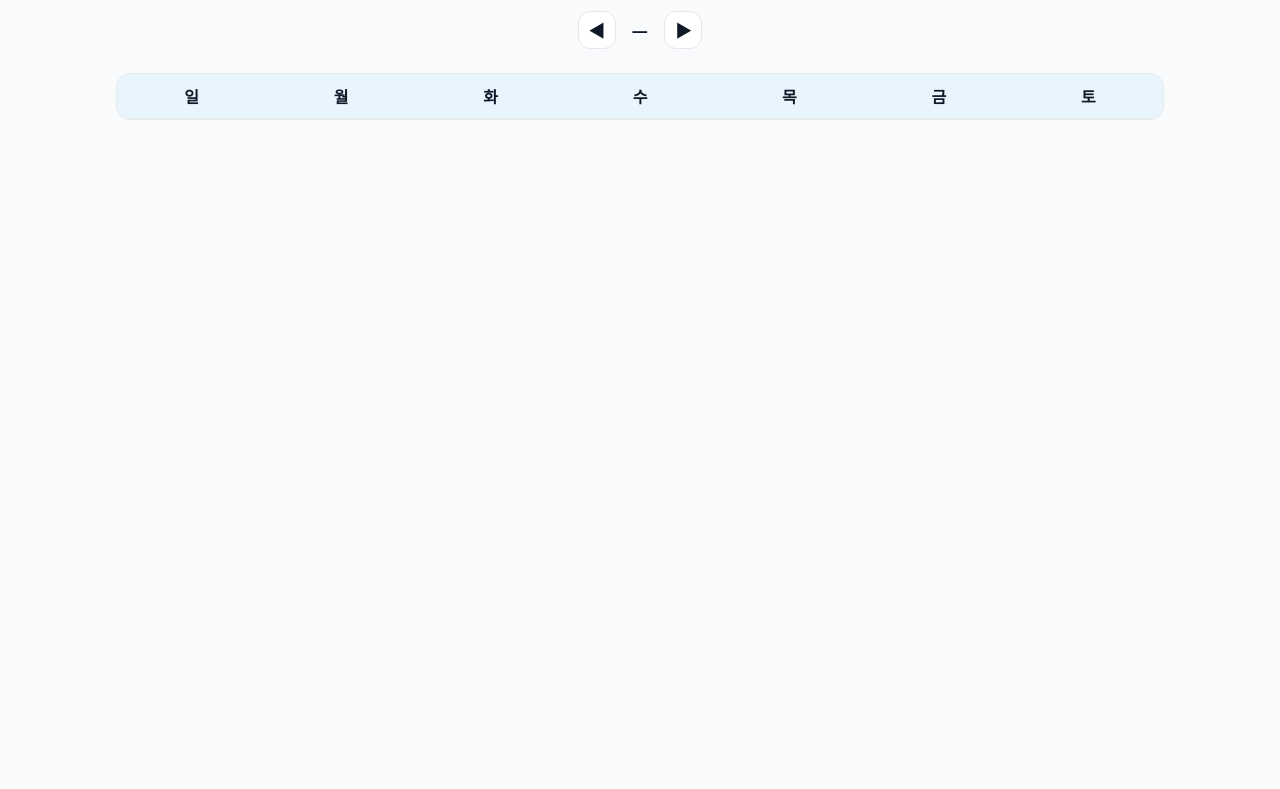
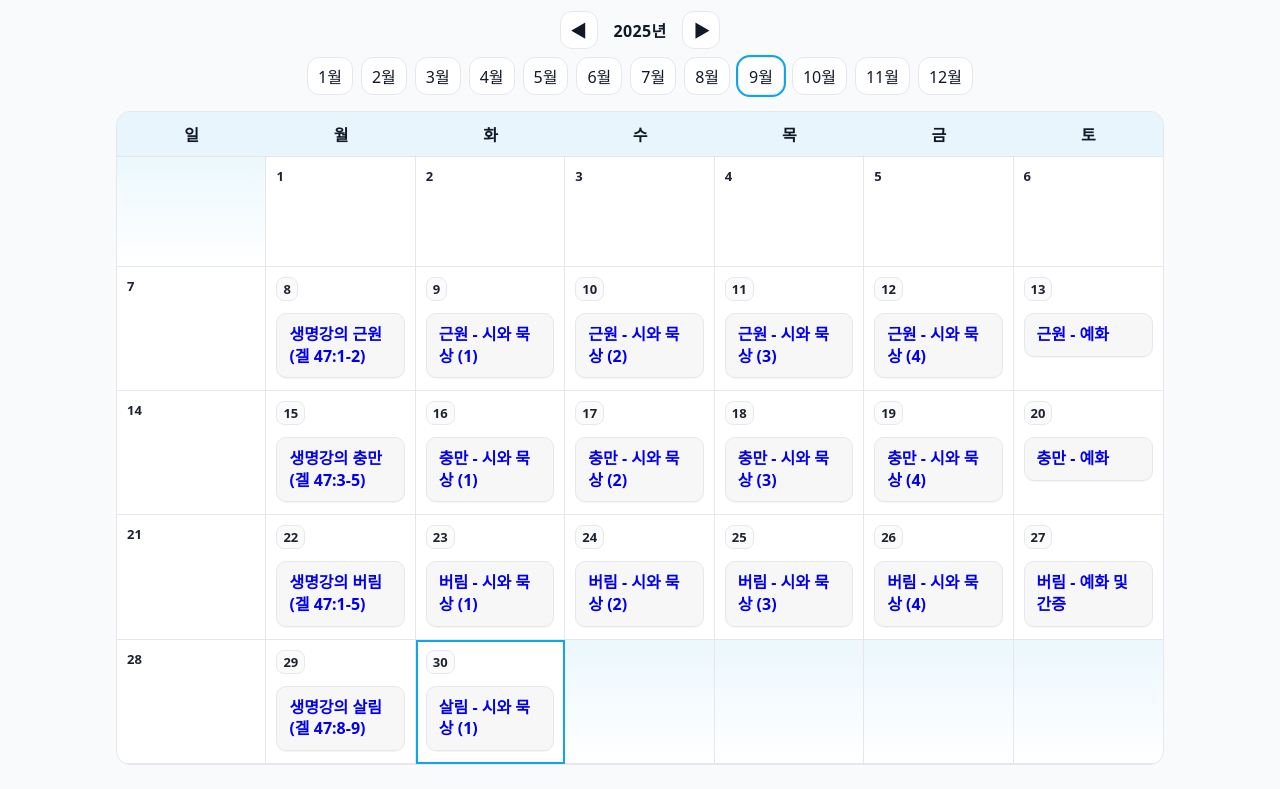
Before and after one commit to noemisuh/streams-of-the-word, a plain HTML site: page index02.html in a window 1280 px wide. Shown: the part 88-877 px from the top of the page. Before the commit the page ends 800 px from the top, so only its background shows below. Drawn offline with Linux system fonts and the light colour scheme.

Commit message:
Update index02.html

```diff
--- a/index02.html
+++ b/index02.html
@@ -41,7 +41,7 @@
     .date{font-weight:800;font-size:13px;opacity:.95}
     .date a{color:inherit;text-decoration:none;display:inline-block;padding:2px 6px;border:1px solid var(--line);border-radius:8px;background:rgba(0,0,0,.02)}
 
-    /* 제목: 둥근 박스(titleCard) 스타일 */
+    /* 제목: 둥근 박스(titleCard) */
     .titleCard{
       margin-top: 4px;
       padding: 10px 12px;
@@ -62,17 +62,13 @@
 
     .empty{background:linear-gradient(180deg, color-mix(in oklab, var(--accent) 8%, transparent), transparent)}
     .today{outline:2px solid var(--accent); outline-offset:-2px;}
-    #cal-status{position:sticky;top:0;z-index:9999;margin:0 16px 8px;padding:8px 12px;font:13px/1.2 ui-sans-serif,system-ui;border-radius:8px}
+    /* 상태배지 완전 제거: 요소도 만들지 않으므로 숨김 스타일 불필요 */
     @media (max-width:720px){ .day{min-height:96px} .titleCard .title a{font-size:var(--title-size-sm)} }
-
-  /* ...기존 스타일... */
-  #cal-status{ display:none !important; }
   </style>
 </head>
 <body>
   <noscript>이 페이지는 자바스크립트가 필요합니다.</noscript>
   <div class="wrap">
-    <div id="cal-status" aria-live="polite" hidden></div>
     <header class="brand">
       <span class="dot" aria-hidden="true"></span>
       <h1 class="title-site">말씀따라 흐르는 샘물</h1>
@@ -93,15 +89,16 @@
 
   <!-- 스크립트는 이 한 개만! (정규식/async 없음) -->
   <script type="text/javascript">
+  (function(){
     // ===== URL (가드 포함) =====
     var u = new URL(location.href);
 
-// year 가드 (연도 숫자 아니면 올해로)
+    // year 가드 (숫자 아니면 올해)
     var rawY = u.searchParams.get('y') || u.searchParams.get('year');
     var Y = parseInt(rawY, 10);
     if (!Number.isFinite(Y)) { Y = (new Date()).getFullYear(); }
 
-// month 가드 (1~12 아니면 현재 월로)
+    // month 가드 (1~12 아니면 현재 월)
     var rawM = u.searchParams.get('m') || u.searchParams.get('month');
     var M = parseInt(rawM, 10);
     if (!(M >= 1 && M <= 12)) { M = (new Date()).getMonth() + 1; }
@@ -110,36 +107,37 @@ if (!(M >= 1 && M <= 12)) { M = (new Date()).getMonth() + 1; }
     var lang = (u.searchParams.get('lang') || 'ko').toLowerCase();
 
     // ===== 요소 =====
-    var statusEl=document.getElementById('cal-status');
-    var grid=document.getElementById('grid');
-    var yearLabel=document.getElementById('yearLabel');
-    var yearPrev=document.getElementById('yearPrev');
-    var yearNext=document.getElementById('yearNext');
-    var monthsBar=document.getElementById('months');
+    var grid      = document.getElementById('grid');
+    var yearLabel = document.getElementById('yearLabel');
+    var yearPrev  = document.getElementById('yearPrev');
+    var yearNext  = document.getElementById('yearNext');
+    var monthsBar = document.getElementById('months');
 
     // ===== 유틸 =====
-    function pad2(n){return(n<10?'0':'')+n}
+    function pad2(n){ return (n<10?'0':'')+n; }
     function looksUrl(s){ if(!s) return false; s=String(s); return s.indexOf('http://')===0 || s.indexOf('https://')===0; }
-    function linkTo(y,m){ var x=new URL(location.href); x.search=''; x.searchParams.set('lang',lang); x.searchParams.set('y',y); x.searchParams.set('m',m); return x.toString(); }
+
+    // 항상 index02.html로 이동(연/월 네비 고정)
+    function linkTo(y,m){
+      return location.origin + '/streams-of-the-word/index02.html'
+           + '?lang=' + encodeURIComponent(lang)
+           + '&y='   + encodeURIComponent(y)
+           + '&m='   + encodeURIComponent(m);
+    }
+
     function daysInMonth(y,m){ return new Date(y,m,0).getDate(); }
     function startWeekday(y,m){ return new Date(y,m-1,1).getDay(); }
-    function showStatus(text, ok){
-      if(!statusEl) return;
-      statusEl.hidden=false; statusEl.textContent=text;
-      statusEl.style.background= ok? '#ecfdf5':'#fef2f2';
-      statusEl.style.color= ok? '#065f46':'#991b1b';
-      statusEl.style.border = ok? '1px solid #a7f3d0':'1px solid #fecaca';
-      statusEl.style.borderLeft = ok? '6px solid #10b981':'6px solid #ef4444';
-    }
 
     // ===== 상단 바 =====
-    if(yearLabel) yearLabel.textContent=Y+'년';
-    if(yearPrev)  yearPrev.href=linkTo(Y-1,M);
-    if(yearNext)  yearNext.href=linkTo(Y+1,M);
+    if(yearLabel) yearLabel.textContent = Y+'년';
+    if(yearPrev)  yearPrev.href = linkTo(Y-1, M);
+    if(yearNext)  yearNext.href = linkTo(Y+1, M);
     if(monthsBar){
       monthsBar.innerHTML='';
       for(var mm=1; mm<=12; mm++){
-        var a=document.createElement('a'); a.href=linkTo(Y,mm); a.textContent=mm+'월';
+        var a=document.createElement('a');
+        a.href = linkTo(Y, mm);
+        a.textContent = mm+'월';
         if(mm===M) a.classList.add('active');
         monthsBar.appendChild(a);
       }
@@ -166,22 +164,28 @@ var lang = (u.searchParams.get('lang') || 'ko').toLowerCase();
     // ===== 데이터 로드 (저장소 베이스 고정) =====
     function loadData(y,m,done){
       var fname=y+"-"+pad2(m)+".txt";
-      var repoBase="/streams-of-the-word/"; // 저장소명이 다르면 여기만 바꾸세요
+      var repoBase="/streams-of-the-word/"; // 저장소명이 다르면 여기만 수정
       var candidates=[
         repoBase+"data/"+fname, // 최우선 절대경로
         "data/"+fname,
         "../data/"+fname,
         "../../data/"+fname
       ];
-      var tried=[], i=0;
+      var i=0;
       function next(){
-        if(i>=candidates.length){ showStatus("데이터 파일을 찾지 못했습니다: "+tried.join(" → "), false); done({}); return; }
-        var url=candidates[i++]; tried.push(url);
-        fetch(url,{cache:"no-store"}).then(function(res){ if(!res.ok) throw new Error("HTTP "+res.status); return res.text(); })
-        .then(function(txt){
+        if(i>=candidates.length){ done({}); return; }
+        var url=candidates[i++];
+        fetch(url,{cache:"no-store"}).then(function(res){
+          if(!res.ok) throw new Error("HTTP "+res.status);
+          return res.text();
+        }).then(function(txt){
           // 줄 분리(정규식 없이 CR 제거)
           var arr=txt.split("\n"), lines=[], k, line;
-          for(k=0;k<arr.length;k++){ line=arr[k]; if(line && line.length && line.charCodeAt(line.length-1)===13) line=line.slice(0,-1); lines.push(line); }
+          for(k=0;k<arr.length;k++){
+            line=arr[k];
+            if(line && line.length && line.charCodeAt(line.length-1)===13) line=line.slice(0,-1);
+            lines.push(line);
+          }
           // 파싱
           var map={}, j, raw, p, t;
           for(j=0;j<lines.length;j++){
@@ -189,20 +193,19 @@ var lang = (u.searchParams.get('lang') || 'ko').toLowerCase();
             p=raw.split("|"); for(t=0;t<p.length;t++){ p[t]=(p[t]||"").trim(); }
             var day=parseInt(p[0],10); if(!day||isNaN(day)) continue;
             var title=p[1]||"";
-            // 링크 우선: p[3](링크1=티스토리) → p[2]가 URL이면 그걸로 → p[4](네이버)
+            // 링크 우선: p[3](티스토리) → p[2]가 URL이면 그걸로 → p[4](네이버)
             var first=""; if(p.length>=4){ first=p[3]; } else if(p.length>=3 && looksUrl(p[2])){ first=p[2]; }
             var second=p[4]||"";
             var href=looksUrl(first)?first:(looksUrl(second)?second:"");
             map[day]={title:title, href:href};
           }
-          showStatus("데이터 OK: "+url, true);
           done(map);
         }).catch(function(){ next(); });
       }
       next();
     }
 
-    // ===== 제목/링크 채우기 (titleCard 박스 포함) =====
+    // ===== 제목/링크 채우기 (10월: 전 날짜에 빈 박스 생성) =====
     function fill(map){
       var cells = grid.querySelectorAll('.day');
       var wantEmptyCards = (M === 10); // 10월은 빈 박스도 표시
@@ -234,7 +237,7 @@ function fill(map){
             box.className = 'titleCard';
             cell.appendChild(box);
           } else {
-        box.innerHTML = ''; // 초기화
+            box.innerHTML = '';
           }
 
           // 데이터가 있을 때만 제목/링크 채움
@@ -251,7 +254,7 @@ function fill(map){
             }
             box.appendChild(tDiv);
           }
-      // 데이터가 없으면 빈 박스 그대로 두기 (시각적 정렬용)
+          // 데이터가 없으면 빈 박스 그대로 둠
         }
       }
     }
```
Lines whose indentation alone changed are shown as unchanged.
